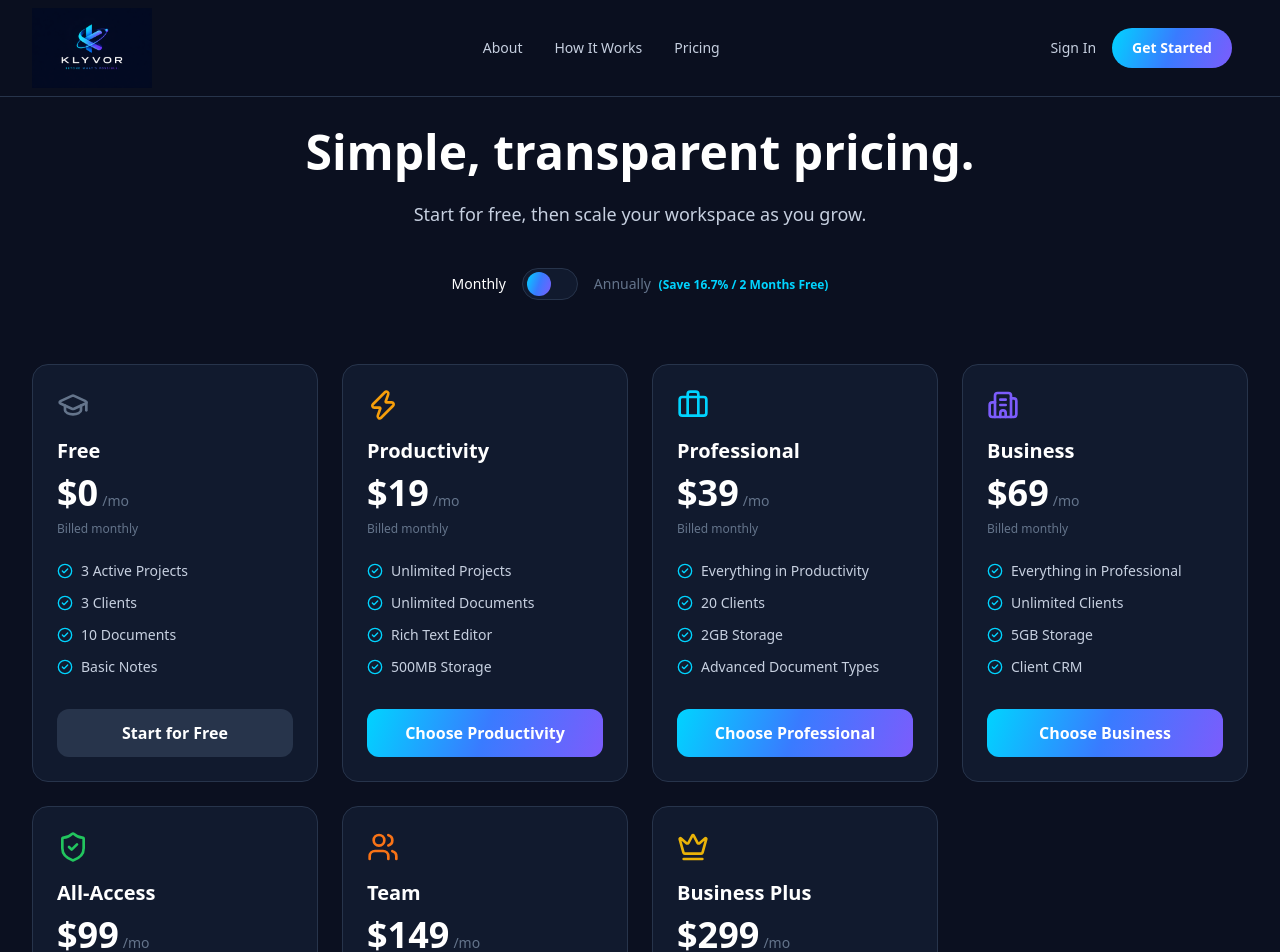
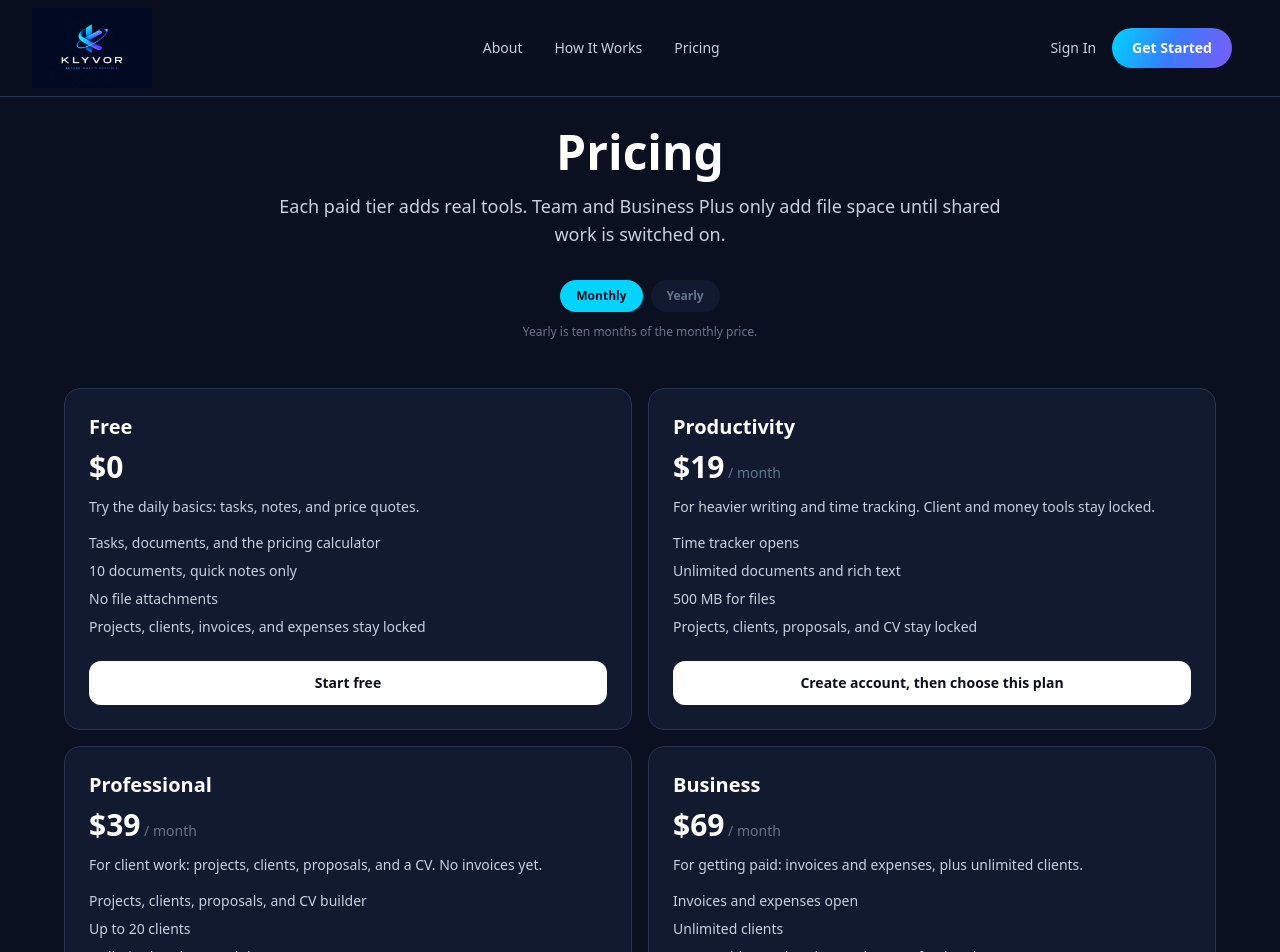
Before and after one commit to titanicfay-cloud/klyvor, a Next.js app: page /pricing in a window 1280 px wide. Shown: the top 952 px of the page. Built offline with nearby package versions, Linux system fonts and the light colour scheme.

Commit message:
Update Public Pricing page

```diff
--- a/app/pricing/page.tsx
+++ b/app/pricing/page.tsx
@@ -1,82 +1,110 @@
 "use client";
 
 import { useState } from "react";
+import Link from "next/link";
 import Navbar from "@/components/landing/Navbar";
 import Footer from "@/components/landing/Footer";
-import Link from "next/link";
-import { CheckCircle2, Zap, Briefcase, Building2, ShieldCheck, Users, Crown, GraduationCap } from "lucide-react";
 
 const PLANS = [
-  { id: "free", name: "Free", price: 0, annual: 0, icon: GraduationCap, color: "text-[#64748B]", features: ["3 Active Projects", "3 Clients", "10 Documents", "Basic Notes"] },
-  { id: "productivity", name: "Productivity", price: 19, annual: 190, icon: Zap, color: "text-[#F59E0B]", features: ["Unlimited Projects", "Unlimited Documents", "Rich Text Editor", "500MB Storage"] },
-  { id: "professional", name: "Professional", price: 39, annual: 390, icon: Briefcase, color: "text-[#00D4FF]", features: ["Everything in Productivity", "20 Clients", "2GB Storage", "Advanced Document Types"] },
-  { id: "business", name: "Business", price: 69, annual: 690, icon: Building2, color: "text-[#7C5CFC]", features: ["Everything in Professional", "Unlimited Clients", "5GB Storage", "Client CRM"] },
-  { id: "all_access", name: "All-Access", price: 99, annual: 990, icon: ShieldCheck, color: "text-[#22C55E]", features: ["Everything in Business", "10GB Storage", "Priority Support", "All Future AI Tools"] },
-  { id: "team", name: "Team", price: 149, annual: 1490, icon: Users, color: "text-[#F97316]", features: ["Everything in All-Access", "Shared Workspaces", "Team Permissions", "50GB Storage"] },
-  { id: "business_plus", name: "Business Plus", price: 299, annual: 2990, icon: Crown, color: "text-[#EAB308]", features: ["Everything in Team", "Advanced Organization Controls", "SSO", "100GB Storage"] },
+  {
+    id: "free",
+    name: "Free",
+    month: 0,
+    year: 0,
+    meant: "Try the daily basics: tasks, notes, and price quotes.",
+    points: ["Tasks, documents, and the pricing calculator", "10 documents, quick notes only", "No file attachments", "Projects, clients, invoices, and expenses stay locked"],
+  },
+  {
+    id: "productivity",
+    name: "Productivity",
+    month: 19,
+    year: 190,
+    meant: "For heavier writing and time tracking. Client and money tools stay locked.",
+    points: ["Time tracker opens", "Unlimited documents and rich text", "500 MB for files", "Projects, clients, proposals, and CV stay locked"],
+  },
+  {
+    id: "professional",
+    name: "Professional",
+    month: 39,
+    year: 390,
+    meant: "For client work: projects, clients, proposals, and a CV. No invoices yet.",
+    points: ["Projects, clients, proposals, and CV builder", "Up to 20 clients", "Unlimited projects and documents", "2 GB for files"],
+  },
+  {
+    id: "business",
+    name: "Business",
+    month: 69,
+    year: 690,
+    meant: "For getting paid: invoices and expenses, plus unlimited clients.",
+    points: ["Invoices and expenses open", "Unlimited clients", "Same writing and project tools as Professional", "5 GB for files"],
+  },
+  {
+    id: "all_access",
+    name: "All-Access",
+    month: 99,
+    year: 990,
+    meant: "The full solo plan. Same live tools as Business, with 10 GB for files.",
+    points: ["Same tools as Business", "10 GB for files", "No extra tools beyond Business", "Shared workspaces are not included"],
+  },
+  {
+    id: "team",
+    name: "Team",
+    month: 149,
+    year: 1490,
+    meant: "Same live tools as All-Access, with 50 GB. Shared workspaces are not switched on yet.",
+    points: ["Same tools as All-Access", "50 GB for files", "Shared workspaces are not live", "Team permissions are not live"],
+  },
+  {
+    id: "business_plus",
+    name: "Business Plus",
+    month: 299,
+    year: 2990,
+    meant: "Same live tools, with 100 GB. Organisation controls are not switched on yet.",
+    points: ["Same tools as All-Access", "100 GB for files", "SSO is not live", "Organisation controls are not live"],
+  },
 ];
 
 export default function PricingPage() {
-  const [isAnnual, setIsAnnual] = useState(false);
+  const [annual, setAnnual] = useState(false);
 
   return (
     <div className="min-h-screen flex flex-col bg-[#0B1020]">
       <Navbar />
-      <main className="flex-grow pt-32 pb-20 px-4 sm:px-6 lg:px-8">
-
-        <div className="text-center max-w-3xl mx-auto mb-16">
-          <h1 className="text-4xl md:text-5xl font-bold text-white mb-6">Simple, transparent pricing.</h1>
-          <p className="text-lg text-[#C7D0E0] mb-10">Start for free, then scale your workspace as you grow.</p>
-
-          <div className="flex items-center justify-center gap-4">
-            <span className={`text-sm font-medium ${!isAnnual ? 'text-white' : 'text-[#64748B]'}`}>Monthly</span>
-            <button
-              onClick={() => setIsAnnual(!isAnnual)}
-              className="w-14 h-8 rounded-full bg-[#111A2E] border border-[#27344B] p-1 flex items-center transition-colors relative"
-            >
-              <div className={`w-6 h-6 rounded-full bg-klyvor-gradient transition-transform ${isAnnual ? 'translate-x-6' : 'translate-x-0'}`} />
-            </button>
-            <span className={`text-sm font-medium ${isAnnual ? 'text-white' : 'text-[#64748B]'}`}>
-              Annually <span className="text-primary text-xs ml-1 font-bold">(Save 16.7% / 2 Months Free)</span>
-            </span>
+      <main className="flex-grow px-4 pb-20 pt-32 sm:px-6 lg:px-8">
+        <div className="mx-auto mb-12 max-w-3xl text-center">
+          <h1 className="mb-4 text-4xl font-bold text-white md:text-5xl">Pricing</h1>
+          <p className="text-lg text-[#C7D0E0]">
+            Each paid tier adds real tools. Team and Business Plus only add file space until shared work is switched on.
+          </p>
+          <div className="mt-8 flex justify-center gap-2">
+            <button onClick={() => setAnnual(false)} className={!annual ? "rounded-full bg-[#00D4FF] px-4 py-2 text-xs font-semibold text-[#0B1020]" : "rounded-full bg-[#111A2E] px-4 py-2 text-xs font-semibold text-[#64748B]"}>Monthly</button>
+            <button onClick={() => setAnnual(true)} className={annual ? "rounded-full bg-[#00D4FF] px-4 py-2 text-xs font-semibold text-[#0B1020]" : "rounded-full bg-[#111A2E] px-4 py-2 text-xs font-semibold text-[#64748B]"}>Yearly</button>
           </div>
+          <p className="mt-3 text-xs text-[#64748B]">Yearly is ten months of the monthly price.</p>
         </div>
 
-        <div className="max-w-7xl mx-auto grid grid-cols-1 md:grid-cols-2 lg:grid-cols-3 xl:grid-cols-4 gap-6 justify-center">
-          {PLANS.map((plan) => (
-            <div key={plan.id} className="bg-[#111A2E] border border-[#27344B] p-6 rounded-2xl flex flex-col hover:border-primary/50 transition-colors">
-              <plan.icon className={`w-8 h-8 mb-4 ${plan.color}`} />
-              <h3 className="text-xl font-bold text-white mb-2">{plan.name}</h3>
-
-              <div className="flex items-baseline gap-1 mb-2">
-                <span className="text-4xl font-bold text-white">${isAnnual ? plan.annual : plan.price}</span>
-                <span className="text-sm text-[#64748B]">/{isAnnual ? 'yr' : 'mo'}</span>
-              </div>
-
-              {isAnnual && plan.price > 0 ? (
-                <p className="text-xs text-[#22C55E] mb-6">${(plan.annual / 12).toFixed(2)}/mo billed annually</p>
-              ) : (
-                <p className="text-xs text-[#64748B] mb-6">Billed monthly</p>
-              )}
-
-              <ul className="space-y-3 mb-8 flex-grow">
-                {plan.features.map((feature, i) => (
-                  <li key={i} className="flex items-start gap-2 text-sm text-[#C7D0E0]">
-                    <CheckCircle2 size={16} className="text-primary shrink-0 mt-0.5" /> <span>{feature}</span>
-                  </li>
-                ))}
-              </ul>
-
-              <Link href="/signup" className="w-full block mt-auto">
-                <button className={`w-full py-3 rounded-xl font-semibold transition-colors ${plan.id === 'free' ? 'bg-[#27344B] text-white hover:bg-[#334155]' : 'bg-klyvor-gradient text-white hover:opacity-90'}`}>
-                  {plan.id === 'free' ? 'Start for Free' : `Choose ${plan.name}`}
-                </button>
-              </Link>
-            </div>
-          ))}
+        <div className="mx-auto grid max-w-6xl grid-cols-1 gap-4 md:grid-cols-2">
+          {PLANS.map((plan) => {
+            const price = annual ? plan.year : plan.month;
+            return (
+              <article key={plan.id} className="flex flex-col rounded-2xl border border-[#27344B] bg-[#111A2E] p-6">
+                <h2 className="text-xl font-bold text-white">{plan.name}</h2>
+                <p className="mt-2 text-3xl font-bold text-white">{price === 0 ? "$0" : "$" + price}<span className="text-sm font-normal text-[#64748B]">{price === 0 ? "" : annual ? " / year" : " / month"}</span></p>
+                <p className="mt-3 text-sm text-[#C7D0E0]">{plan.meant}</p>
+                <ul className="mt-4 flex-grow space-y-2 text-sm text-[#C7D0E0]">
+                  {plan.points.map((point) => (
+                    <li key={point}>{point}</li>
+                  ))}
+                </ul>
+                <Link href="/signup" className="mt-6 block rounded-xl bg-white py-3 text-center text-sm font-semibold text-[#0B1020]">
+                  {plan.id === "free" ? "Start free" : "Create account, then choose this plan"}
+                </Link>
+              </article>
+            );
+          })}
         </div>
       </main>
       <Footer />
     </div>
   );
-}
+      }
```
